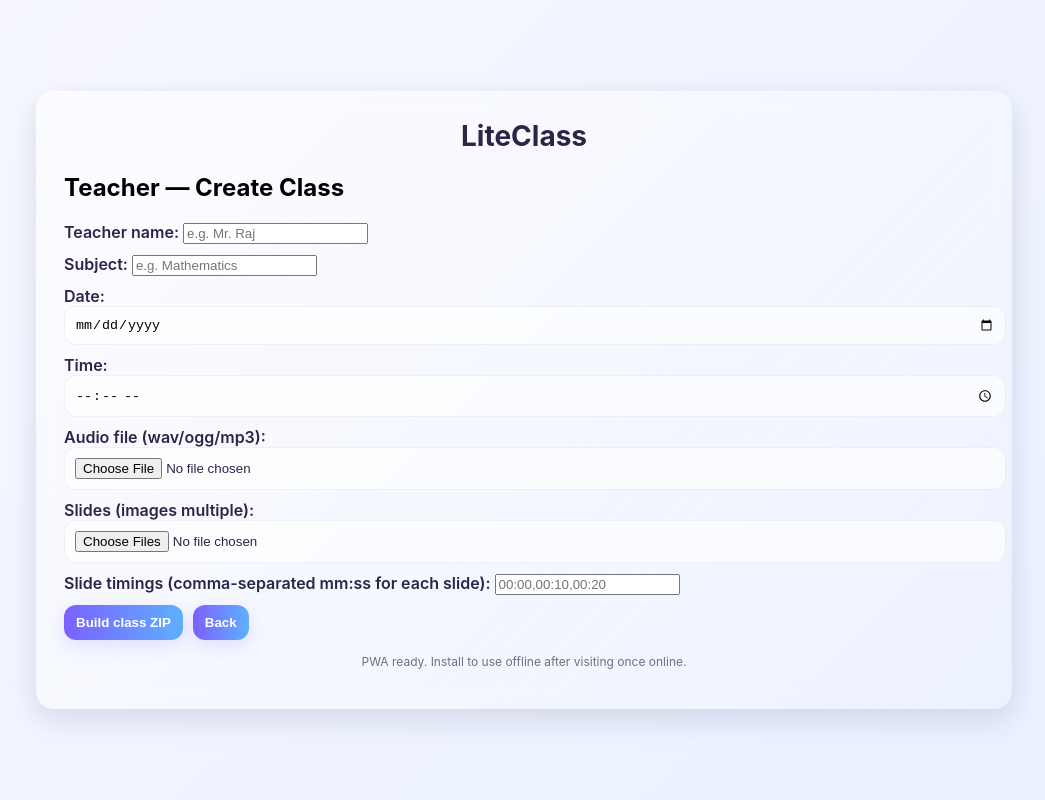
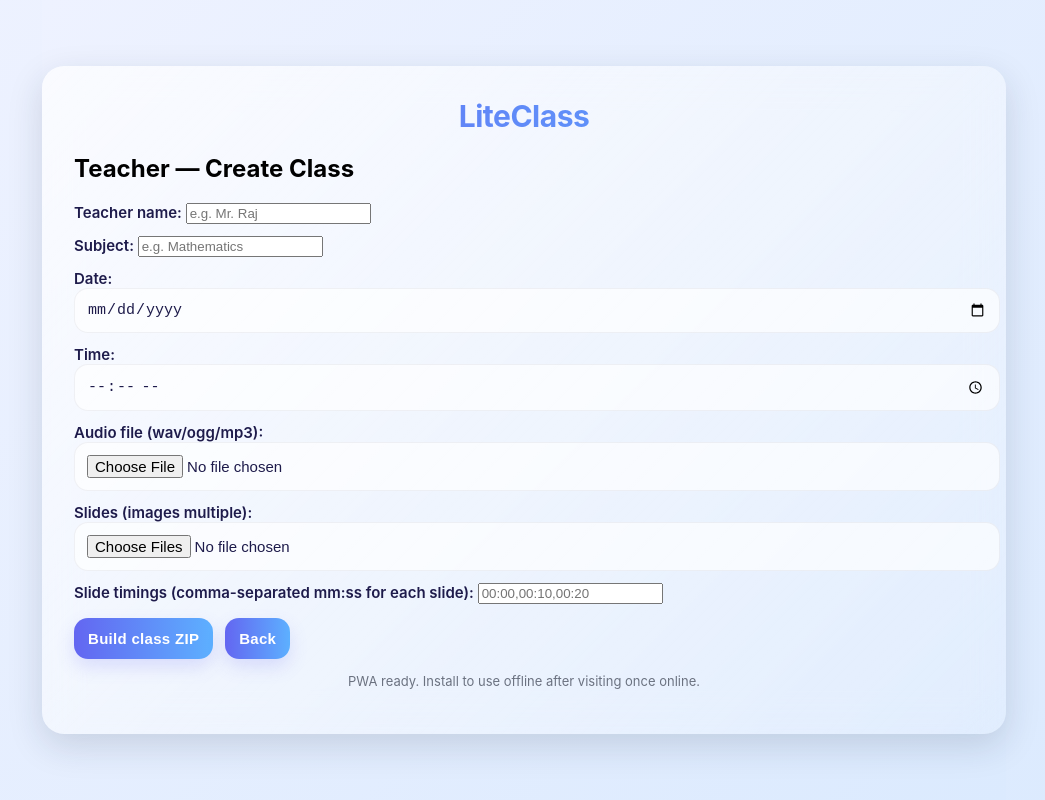
Before and after one commit to Sanjay17-cmd/liteclass, a plain HTML site: page index.html in a window 1280 px wide. Both pictures are taken after a click on the button "Teacher". Shown: the whole page, without its empty margins (116-1161 px from the left). Drawn offline with Linux system fonts and the light colour scheme.

Commit message:
Update style.css

```diff
--- a/style.css
+++ b/style.css
@@ -1,29 +1,210 @@
-/* glassmorphic study-motivated UI */
-:root{
-  --bg: linear-gradient(135deg,#f7f8ff 0%, #e9f0ff 100%);
-  --glass: rgba(255,255,255,0.14);
-  --glass-2: rgba(255,255,255,0.06);
-  --accent: #7b61ff;
+:root {
+  --bg: linear-gradient(135deg, #eef2ff 0%, #dbeafe 100%);
+  --glass: rgba(255, 255, 255, 0.18);
+  --glass-2: rgba(255, 255, 255, 0.08);
+  --accent: #6366f1;
+  --accent-hover: #4f46e5;
   --muted: #6b7280;
-  --card: rgba(255,255,255,0.35);
-  font-family: Inter, system-ui, Arial;
+  --card: rgba(255, 255, 255, 0.4);
+  --text: #1e1b4b;
+  --shadow: rgba(99, 102, 241, 0.18);
+  font-family: 'Inter', system-ui, sans-serif;
 }
-html,body{height:100%;margin:0;background:var(--bg);display:flex;align-items:center;justify-content:center;}
-.app{width:920px;max-width:94vw;padding:28px;border-radius:18px;box-shadow:0 10px 30px rgba(20,15,60,0.12);backdrop-filter: blur(10px);background:linear-gradient(135deg, rgba(255,255,255,0.6), rgba(255,255,255,0.12));}
-h1{text-align:center;margin:0 0 12px;font-size:28px;color:#2b2546;text-shadow:0 1px 0 rgba(255,255,255,0.6);}
-label{display:block;margin:10px 0;font-weight:600;color:#2b2546;}
-input[type="text"],input[type="date"],input[type="time"],input[type="password"],input[type="file"] , input[type="search"]{width:100%;padding:10px;border-radius:12px;border:1px solid rgba(43,37,70,0.06);background:rgba(255,255,255,0.6);}
-.btn-row{display:flex;gap:10px;margin-top:10px;}
-button{padding:10px 12px;border-radius:12px;border:none;cursor:pointer;background:linear-gradient(90deg,var(--accent),#5db0ff);color:white;font-weight:700;box-shadow:0 6px 18px rgba(123,97,255,0.18);}
-button.secondary{background:transparent;color:var(--accent);border:1px solid rgba(123,97,255,0.12);}
-.hidden{display:none;}
-.muted{color:var(--muted);font-size:14px;}
-.small{font-size:12px;text-align:center;margin-top:12px;}
-#slide-area{height:420px;border-radius:12px;overflow:hidden;background:var(--card);display:flex;align-items:center;justify-content:center;margin-top:12px;}
-#slide-area img{max-width:100%;max-height:100%;display:block;}
-#controls{display:flex;gap:8px;justify-content:center;margin-top:12px;}
-#class-meta{margin-top:10px;}
-#subject-list{list-style:none;padding-left:0;}
-#subject-list li{padding:8px;background:rgba(255,255,255,0.5);margin-bottom:8px;border-radius:8px;display:flex;justify-content:space-between;}
-#subject-list li button{background:transparent;color:var(--accent);border:none;}
-@media (max-width:700px){.app{padding:18px;}#slide-area{height:240px;}}
+
+html, body {
+  height: 100%;
+  margin: 0;
+  background: var(--bg);
+  display: flex;
+  align-items: center;
+  justify-content: center;
+}
+
+.app {
+  width: 900px;
+  max-width: 94vw;
+  padding: 32px;
+  border-radius: 22px;
+  box-shadow: 0 12px 35px rgba(30, 41, 59, 0.15);
+  backdrop-filter: blur(18px);
+  background: linear-gradient(135deg, rgba(255, 255, 255, 0.7), rgba(255, 255, 255, 0.15));
+  transition: transform 0.3s ease, box-shadow 0.3s ease;
+}
+
+.app:hover {
+  transform: scale(1.01);
+  box-shadow: 0 16px 40px rgba(30, 41, 59, 0.18);
+}
+
+h1 {
+  text-align: center;
+  margin: 0 0 16px;
+  font-size: 30px;
+  color: var(--text);
+  letter-spacing: -0.5px;
+  background: linear-gradient(90deg, var(--accent), #5db0ff);
+  -webkit-background-clip: text;
+  -webkit-text-fill-color: transparent;
+}
+
+label {
+  display: block;
+  margin: 12px 0 6px;
+  font-weight: 600;
+  color: var(--text);
+  font-size: 15px;
+}
+
+input[type="text"],
+input[type="date"],
+input[type="time"],
+input[type="password"],
+input[type="file"],
+input[type="search"] {
+  width: 100%;
+  padding: 12px;
+  border-radius: 14px;
+  border: 1px solid rgba(43, 37, 70, 0.06);
+  background: rgba(255, 255, 255, 0.65);
+  font-size: 15px;
+  color: var(--text);
+  transition: all 0.2s ease-in-out;
+}
+
+input:focus {
+  outline: none;
+  border-color: var(--accent);
+  background: rgba(255, 255, 255, 0.85);
+  box-shadow: 0 0 0 3px rgba(99, 102, 241, 0.15);
+}
+
+.btn-row {
+  display: flex;
+  gap: 12px;
+  margin-top: 14px;
+}
+
+button {
+  padding: 12px 14px;
+  border-radius: 14px;
+  border: none;
+  cursor: pointer;
+  background: linear-gradient(90deg, var(--accent), #5db0ff);
+  color: white;
+  font-weight: 700;
+  font-size: 15px;
+  letter-spacing: 0.3px;
+  box-shadow: 0 8px 18px var(--shadow);
+  transition: all 0.2s ease-in-out;
+}
+
+button:hover {
+  background: linear-gradient(90deg, var(--accent-hover), #3b82f6);
+  transform: translateY(-1px);
+  box-shadow: 0 10px 22px rgba(99, 102, 241, 0.22);
+}
+
+button.secondary {
+  background: transparent;
+  color: var(--accent);
+  border: 1px solid rgba(123, 97, 255, 0.25);
+  box-shadow: none;
+}
+
+button.secondary:hover {
+  background: rgba(123, 97, 255, 0.08);
+}
+
+.hidden {
+  display: none;
+}
+
+.muted {
+  color: var(--muted);
+  font-size: 14px;
+}
+
+.small {
+  font-size: 13px;
+  text-align: center;
+  margin-top: 14px;
+  color: var(--muted);
+}
+
+#slide-area {
+  height: 420px;
+  border-radius: 14px;
+  overflow: hidden;
+  background: var(--card);
+  display: flex;
+  align-items: center;
+  justify-content: center;
+  margin-top: 16px;
+  box-shadow: 0 6px 18px rgba(30, 41, 59, 0.1);
+}
+
+#slide-area img {
+  max-width: 100%;
+  max-height: 100%;
+  display: block;
+}
+
+#controls {
+  display: flex;
+  gap: 10px;
+  justify-content: center;
+  margin-top: 14px;
+}
+
+#class-meta {
+  margin-top: 12px;
+}
+
+#subject-list {
+  list-style: none;
+  padding-left: 0;
+}
+
+#subject-list li {
+  padding: 10px 14px;
+  background: rgba(255, 255, 255, 0.55);
+  margin-bottom: 10px;
+  border-radius: 10px;
+  display: flex;
+  justify-content: space-between;
+  align-items: center;
+  font-weight: 500;
+  font-size: 15px;
+  box-shadow: 0 3px 8px rgba(30, 41, 59, 0.08);
+  transition: transform 0.15s ease-in-out;
+}
+
+#subject-list li:hover {
+  transform: scale(1.01);
+  background: rgba(255, 255, 255, 0.75);
+}
+
+#subject-list li button {
+  background: transparent;
+  color: var(--accent);
+  border: none;
+  font-weight: 600;
+  cursor: pointer;
+  transition: color 0.2s ease-in-out;
+}
+
+#subject-list li button:hover {
+  color: var(--accent-hover);
+}
+
+@media (max-width: 700px) {
+  .app {
+    padding: 20px;
+  }
+  #slide-area {
+    height: 240px;
+  }
+  h1 {
+    font-size: 24px;
+  }
+}
```
